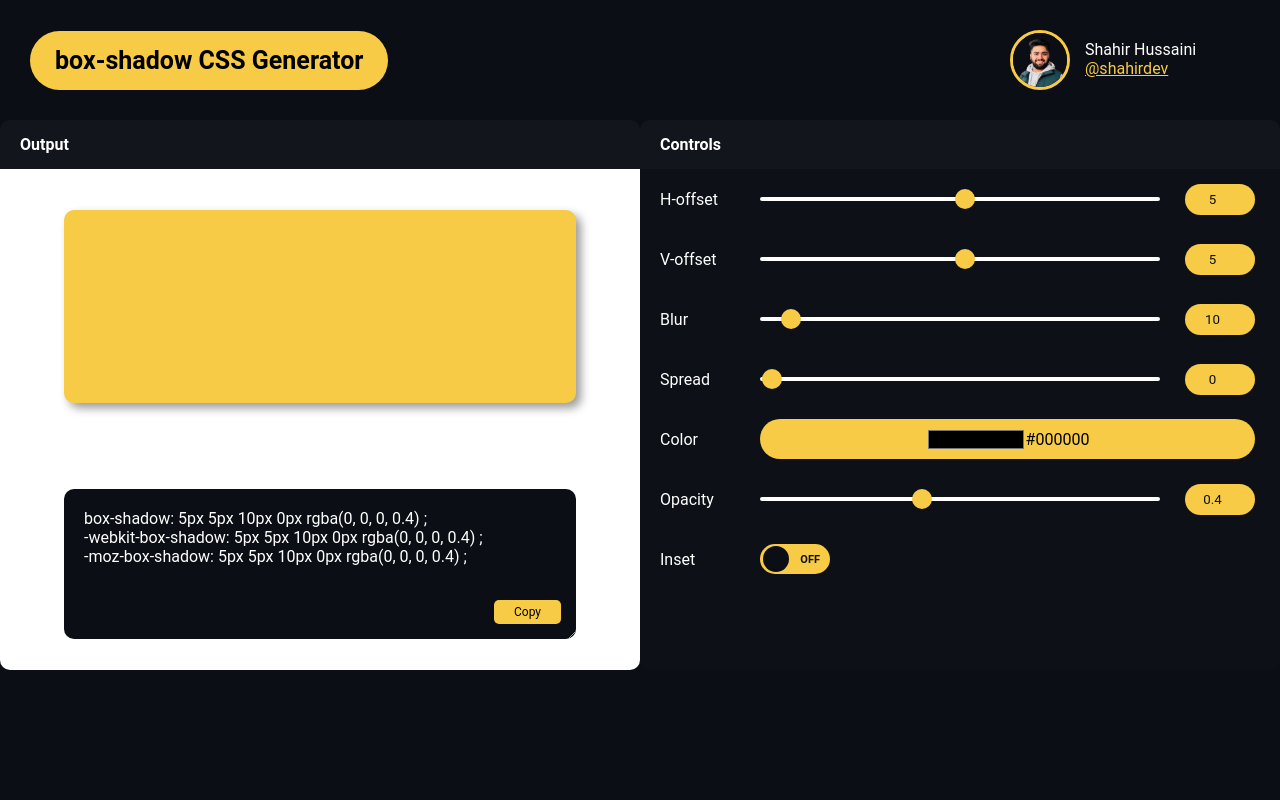
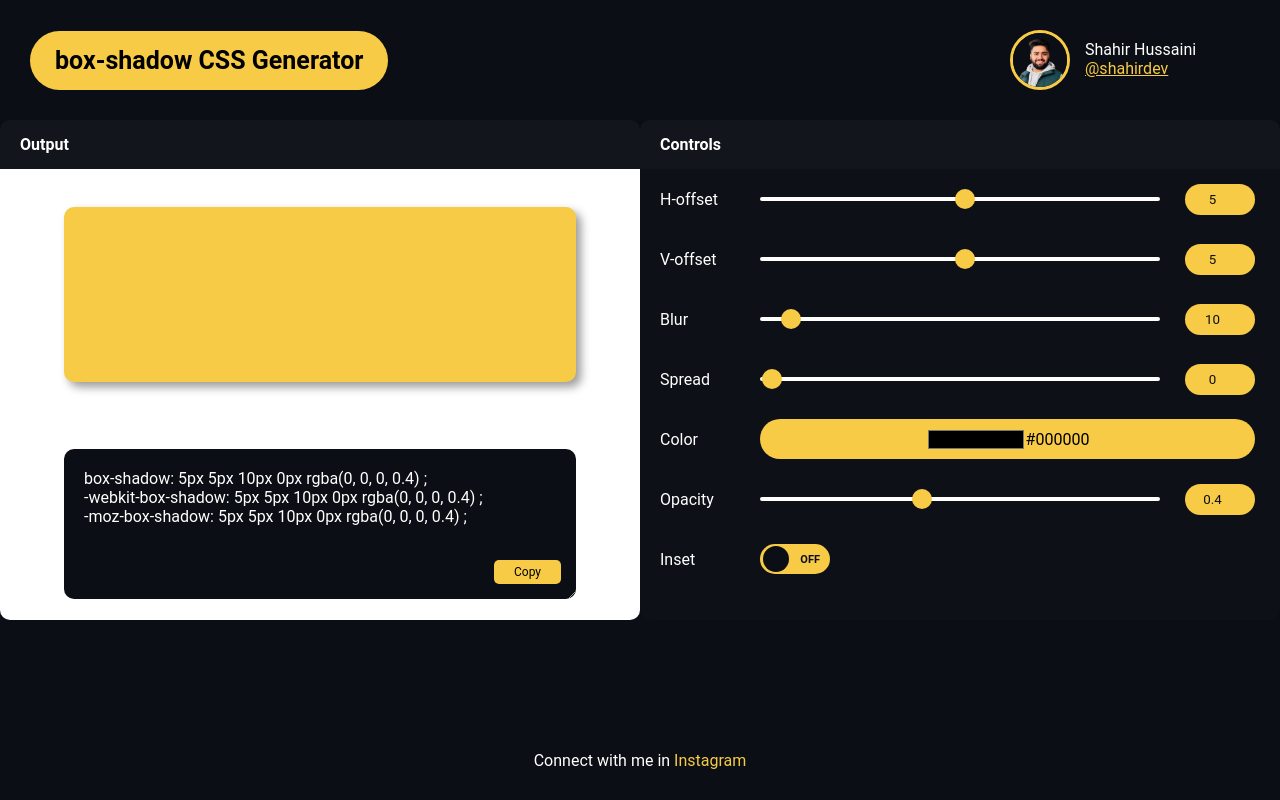
Before and after one commit to ShahirHossaini/css-shadow-generator, a React (Create React App) app: page / in a window 1280 px wide. Built offline with nearby package versions, Linux system fonts and the light colour scheme.

Commit message:
footer added with Instagram link

```diff
--- a/src/App.css
+++ b/src/App.css
@@ -88,7 +88,7 @@ body {
 }
 
 .main-body {
-  height: calc(100% - 120px);
+  height: calc(100% - 180px);
   width: 100%;
 
   display: flex;
@@ -107,7 +107,7 @@ body {
   background: #0d1117;
 
   width: 700px;
-  height: 550px;
+  height: 500px;
 
   border-radius: 10px;
 
@@ -275,7 +275,7 @@ body {
 }
 
 .code-container {
-  height: 240px;
+  height: 210px;
 
   display: grid;
   place-items: center;
@@ -394,3 +394,21 @@ input[type="checkbox"] + label::before {
 input[type="checkbox"]:checked + label::before {
   transform: translate(37px);
 }
+
+.main-footer {
+  display: flex;
+  align-items: center;
+  justify-content: center;
+
+  height: 40px;
+
+  color: white;
+}
+
+.main-footer a {
+  color: var(--primary-color);
+
+  text-decoration: none;
+
+  text-transform: capitalize;
+}
--- a/src/App.jsx
+++ b/src/App.jsx
@@ -1,5 +1,6 @@
 import React, { Component } from "react";
 import Body from "./components/Body";
+import Footer from "./components/Footer";
 import Header from "./components/Header";
 
 class App extends Component {
@@ -8,6 +9,7 @@ class App extends Component {
       <section className="main-container">
         <Header />
         <Body />
+        <Footer />
       </section>
     );
   }
--- a/src/App.phone.css
+++ b/src/App.phone.css
@@ -1,6 +1,8 @@
 @media (max-width: 480px) {
   .main-container {
     min-width: 100px;
+
+    height: auto;
   }
 
   .main-header {
@@ -76,4 +78,10 @@
 
     font-weight: bold;
   }
+
+  .main-footer {
+    font-size: 18px;
+
+    height: 60px;
+  }
 }
--- /dev/null
+++ b/src/components/Footer.jsx
@@ -0,0 +1,20 @@
+import React from "react";
+
+const Footer = () => {
+  return (
+    <div className="main-footer">
+      <p>
+        Connect with me in{" "}
+        <a
+          href="https://www.instagram.com/shahirdev/"
+          target="_blank"
+          rel="noreferrer"
+        >
+          instagram
+        </a>
+      </p>
+    </div>
+  );
+};
+
+export default Footer;
```
